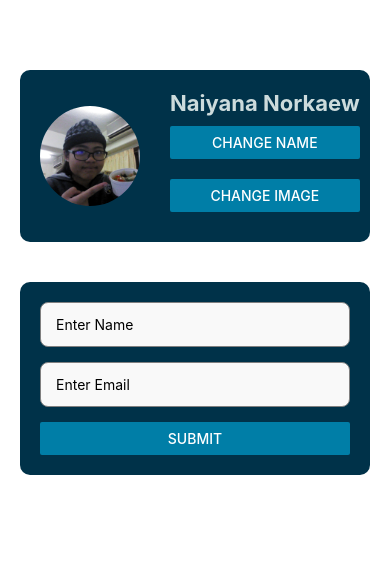
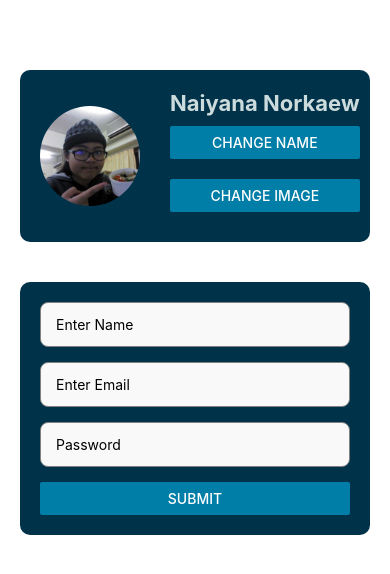
Before and after one commit to 0147-nk/React-Native-NK, a React Native app: screen / in a window 390 px wide. Shown: the top 574 px of the page. Built offline with nearby package versions, Linux system fonts and the light colour scheme.

Commit message:
Practice04_TExtInput_Component [August 10, 2024]

```diff
--- a/components/Login.tsx
+++ b/components/Login.tsx
@@ -5,25 +5,49 @@ import { stylesLogin, styles } from "../styles/styles";
 const login = (): React.JSX.Element => {
   const [name, setName] = React.useState("");
   const [email, setEmail] = React.useState("");
+  const [password, setPassword] = React.useState("");
 
+  const validateEmail = (email: string): boolean => {
+    const recheckEmail = /\S+@\S+\.\S+/;
+    return recheckEmail.test(email);
+  };
+
+  //![variable] = false value, [variable] = true
   const handleSubmit = () => {
-    if (name === "" && email === "") {
-      Alert.alert("Alert", "Please Enter Name\nPlease Enter Email",
-      [
-        // {text: "OK"} set text to alert btn
-        {text: "OK"}
-      ],);
-    } else if (name === "") {
-      Alert.alert("Alert", "Please Enter Name");
-    } else if (email === "") {
-      Alert.alert("Alert", "Please Enter Email");
-    } else {
-      Alert.alert("Alert", "Success");
+    let errorMessage = "";
+    // if (!name && !email && !password) {
+    //   // Alert.alert("Alert", "Please Enter Name\nPlease Enter Email\nPlease Enter Password", [
+    //   //   // {text: "OK"} set text to alert btn
+    //   //   { text: "OK" },
+    //   // ]);
+    //   errorMessage += "Please Enter Name\nPlease Enter Email";
+    // }
+    if (!name) {
+      // Alert.alert("Alert", "Please Enter Name");
+      errorMessage += "Please Enter Name\n";
     }
+    if (!email) {
+      // Alert.alert("Alert", "Please Enter Email");
+      errorMessage += "Please Enter Email\n";
+    } else if (!validateEmail(email)) {
+      errorMessage = "Invalid Email Format\n";
+    }
+    if (!password) {
+      // Alert.alert("Alert", "Please Enter Password");
+      errorMessage += "Please Enter Password\n";
+    } else if (password.length < 6) {
+      // Alert.alert("Alert", "Password must be atleast 6 characters");
+      errorMessage += "Password must be atleast 6 characters";
+    }
+    if (errorMessage) {
+      Alert.alert("Error", errorMessage.trim(),);
+      return;
+    }
+    Alert.alert("Alert", "Success");
   };
 
   return (
-    <View style = {styles.container}>
+    <View style={styles.container}>
       <View style={stylesLogin.container}>
         <TextInput
           style={stylesLogin.input}
@@ -37,7 +61,14 @@ const login = (): React.JSX.Element => {
           value={email}
           onChangeText={setEmail}
         />
-        <Button title="Submit" onPress={handleSubmit} color="#007EA7"/>
+        <TextInput
+          style={stylesLogin.input}
+          placeholder="Password"
+          value={password}
+          onChangeText={setPassword}
+          secureTextEntry={true}
+        />
+        <Button title="Submit" onPress={handleSubmit} color="#007EA7" />
       </View>
     </View>
   );
```
